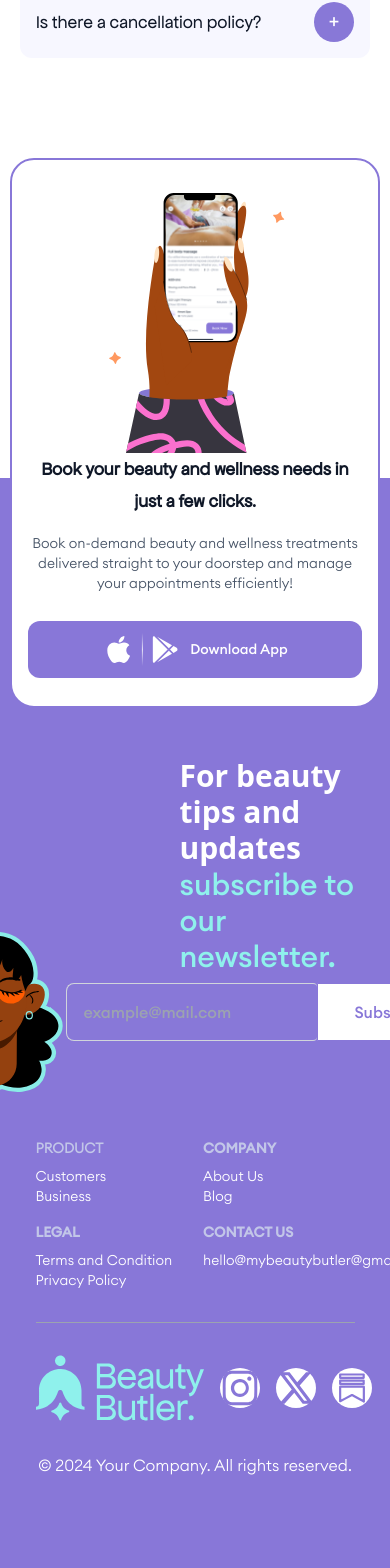
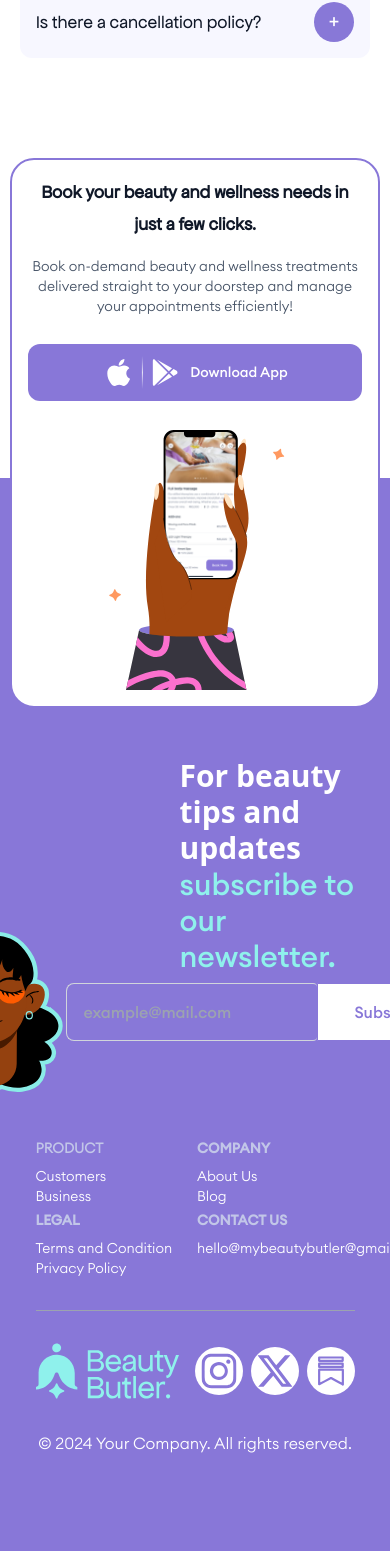
Before and after one commit to FlowKeyz1996/beauty-butler-website, a Next.js app: page / in a window 390 px wide. Shown: the part 4538-6106 px from the top of the page. Built offline with nearby package versions, Linux system fonts and the light colour scheme.

Commit message:
mobile screen fixes

```diff
--- a/components/molecules/CoreValues.tsx
+++ b/components/molecules/CoreValues.tsx
@@ -51,7 +51,7 @@
           {coreValuesData.slice(0, 2).map((value) => (
             <div
               key={value.id}
-              className="h-auto bg-white overflow-hidden rounded-2xl flex flex-col justify-center items-center text-center"
+              className=" h-[200px] sm:h-auto bg-white overflow-hidden rounded-2xl flex flex-col justify-center items-center text-center"
             >
               <img
                 src={value.imageSrc}
--- a/components/molecules/GettingStarted.tsx
+++ b/components/molecules/GettingStarted.tsx
@@ -31,7 +31,7 @@
               <img
                 src="/Device.svg"
                 alt="Right Image"
-                className="w-[40%] md:w-[59%] h-auto object-contain ml-56 sm:ml-0 rounded-lg"
+                className="w-[40%] md:w-[59%] lg:w-[59%] h-auto object-contain ml-56 sm:ml-0 rounded-lg"
               />
             </div>
           </div>
--- a/components/organisms/BenefitSection.tsx
+++ b/components/organisms/BenefitSection.tsx
@@ -65,7 +65,7 @@
   // Adjusted handleScroll to update currentIndex when a card is fully on the screen
   const handleScroll = (e: React.UIEvent<HTMLDivElement>) => {
     const scrollLeft = e.currentTarget.scrollLeft;
-    const cardWidth = e.currentTarget.clientWidth; // Ensure full card width is considered
+    const cardWidth = e.currentTarget.clientWidth/1; // Ensure full card width is considered
     const newIndex = Math.round((scrollLeft + cardWidth / 2) / cardWidth);
 
     // Update index only if it has changed to avoid unnecessary renders
--- a/components/organisms/Footer.tsx
+++ b/components/organisms/Footer.tsx
@@ -46,13 +46,13 @@
       <div className="container mx-auto px-4 mt-44 sm:mt-56 w-[90%] sm:w-[80%] lg:w-[90%] items-center">
         <div className="w-full max-w-6xl mx-auto text-center">
 
-          <div className="w-full my-10">
+          <div className="w-full my-10 mx-10">
             {/* Input Field */}
             <div>
-            <h3 className="text-left ml-32 relative text-3xl font-bold top-12">For beauty tips and updates <span className="font-euclidmedium text-3xl font-normal text-[#8FF1EC]">subscribe to our newsletter.</span></h3>
+            <h3 className="text-left sm:ml-32 relative sm:text-3xl text-xl mx-8 font-bold top-12">For beauty tips and updates <span className="font-euclidmedium  text-xl sm:text-3xl font-normal text-[#8FF1EC]">subscribe to our newsletter.</span></h3>
           </div>
           <div className=" flex items-center justify-center">
-            <img src="/footerinputimg.svg" alt="footer_input_img"></img>
+            <img src="/footerinputimg.svg" alt="footer_input_img" className=""></img>
             <input
               type="email"
               placeholder="example@mail.com"
--- a/components/organisms/FooterOne.tsx
+++ b/components/organisms/FooterOne.tsx
@@ -7,7 +7,7 @@
     <footer className="relative bg-[#8877D8] text-white py-24 mt-96 flex flex-col items-center">
       {/* Card positioned partially outside the footer */}
       <motion.div
-        className="bg-white  border-2 border-[#8877D8] rounded-3xl p-4 sm:p-6 md:p-8 w-[95%] sm:w-[70%] md:w-[60%] lg:w-[80%] absolute -top-80 sm:-top-48 transform flex flex-col md:flex-row items-center justify-center"
+        className="bg-white  border-2 border-[#8877D8] rounded-3xl p-4 sm:p-6 md:p-8 w-[95%] sm:w-[70%] md:w-[60%] lg:w-[80%] absolute -top-80 sm:-top-48 transform flex flex-col-reverse sm:flex sm:flex-col md:flex-row items-center justify-center"
         initial={{ opacity: 0, y: -50 }}
         animate={{ opacity: 1, y: 0 }}
         transition={{ duration: 0.8 }}
@@ -63,7 +63,7 @@
           </div>
 
           {/* Footer Links */}
-          <div className="grid grid-cols-2 gap-4 sm:grid-cols-2 lg:flex lg:flex-wrap lg:justify-between text-left text-sm w-full">
+          <div className="grid grid-cols-2 gap-1 sm:gap-4 sm:grid-cols-2 lg:flex lg:flex-wrap lg:justify-between text-left text-sm w-full">
             <div className="flex-1 font-euclidmedium">
               <h3 className="font-bold mb-2 font-euclidlight text-[#C2C6e8]">PRODUCT</h3>
               <ul className="font-euclidlight">
@@ -102,23 +102,23 @@
           {/* Image and Logos Section */}
           <div className="flex justify-between items-center mt-8 space-x-4 sm:space-x-8">
             {/* Main Image */}
-            <div className="flex-shrink-0">
+            <div className="flex">
               <img
                 src="/footerlogo.svg"
                 alt="Footer Image"
-                className="object-cover"
+                className="object-contain"
               />
             </div>
 
             {/* Logos Section */}
-            <div className="flex space-x-4 sm:space-x-8">
-              <div className="w-10 h-10 sm:w-16 sm:h-16 bg-white rounded-full flex items-center justify-center">
+            <div className="flex space-x-2 sm:space-x-8">
+              <div className="w-12 h-12 sm:w-16 sm:h-16 bg-white rounded-full flex items-center justify-center">
                 <Link href="https://www.instagram.com/mybeautybutler?igsh=MWw1YXdwOTQycjhxYw=="><img src="/instagram.svg" alt="Logo 1" className="object-contain" /></Link>
               </div>
-              <div className="w-10 h-10 sm:w-16 sm:h-16 bg-white rounded-full flex items-center justify-center">
+              <div className="w-12 h-12 sm:w-16 sm:h-16 bg-white rounded-full flex items-center justify-center">
                <Link href="https://x.com/mybeautybutler?s=21&t=hj5cOxvYhYHM2OUwDyhVsA"><img src="/X.svg" alt="Logo 2" className="object-contain" /></Link>
               </div>
-              <div className="w-10 h-10 sm:w-16 sm:h-16 bg-white rounded-full flex items-center justify-center">
+              <div className="w-12 h-12 sm:w-16 sm:h-16 bg-white rounded-full flex items-center justify-center">
                 <Link href="/https://substack.com/home"><img src="/socialicon.svg" alt="Logo 3" className="object-contain" /></Link>
               </div>
             </div>
--- a/components/organisms/HowItWorks.tsx
+++ b/components/organisms/HowItWorks.tsx
@@ -21,7 +21,7 @@
   return (
     <div
       ref={sectionRef}
-      className="flex flex-col items-center justify-center my-5 bg-[#8877d8] p-5 h-[60vh] sm:h-screen rounded-lg sm:rounded-3xl"
+      className="flex flex-col items-center justify-center my-5 bg-[#8877d8] p-5 h-[60vh] sm:h-screen rounded-2xl sm:rounded-3xl"
     >
       {/* Animate the heading coming from the top when in view */}
       <motion.h2
--- a/components/organisms/MainFeaturesCards.tsx
+++ b/components/organisms/MainFeaturesCards.tsx
@@ -23,7 +23,7 @@
 
   const handleScroll = (e: React.UIEvent<HTMLDivElement>) => {
     const scrollLeft = e.currentTarget.scrollLeft;
-    const cardWidth = e.currentTarget.clientWidth / 2; // Adjust according to the number of visible cards
+    const cardWidth = e.currentTarget.clientWidth / 1; // Adjust according to the number of visible cards
     const newIndex = Math.round(scrollLeft / cardWidth);
     setCurrentIndex(newIndex);
   };
@@ -33,7 +33,7 @@
       const scrollContainer = document.querySelector('.flex');
       if (scrollContainer) {
         const scrollLeft = scrollContainer.scrollLeft;
-        const cardWidth = scrollContainer.clientWidth / 2; // Adjust according to the number of visible cards
+        const cardWidth = scrollContainer.clientWidth / 1; // Adjust according to the number of visible cards
         const newIndex = Math.round(scrollLeft / cardWidth);
         setCurrentIndex(newIndex);
       }
--- a/components/organisms/Navbar.tsx
+++ b/components/organisms/Navbar.tsx
@@ -74,7 +74,7 @@
         </div>
 
         {/* Button (outside the shadow div, same height as navbar) */}
-        <div className="hidden md:block h-full flex items-center"> {/* Ensure the button wrapper has full height */}
+        <div className="hidden  md:block h-full  sm:flex items-center"> {/* Ensure the button wrapper has full height */}
           <Link href="/">
           <button className="bg-[#FFC8F2] text-[#101828] py-3 px-4 sm:py-4 sm:px-7 rounded-2xl font-euclidmedium text-sm sm:text-xl h-[50px] md:h-[64px]">
               For customers
```
